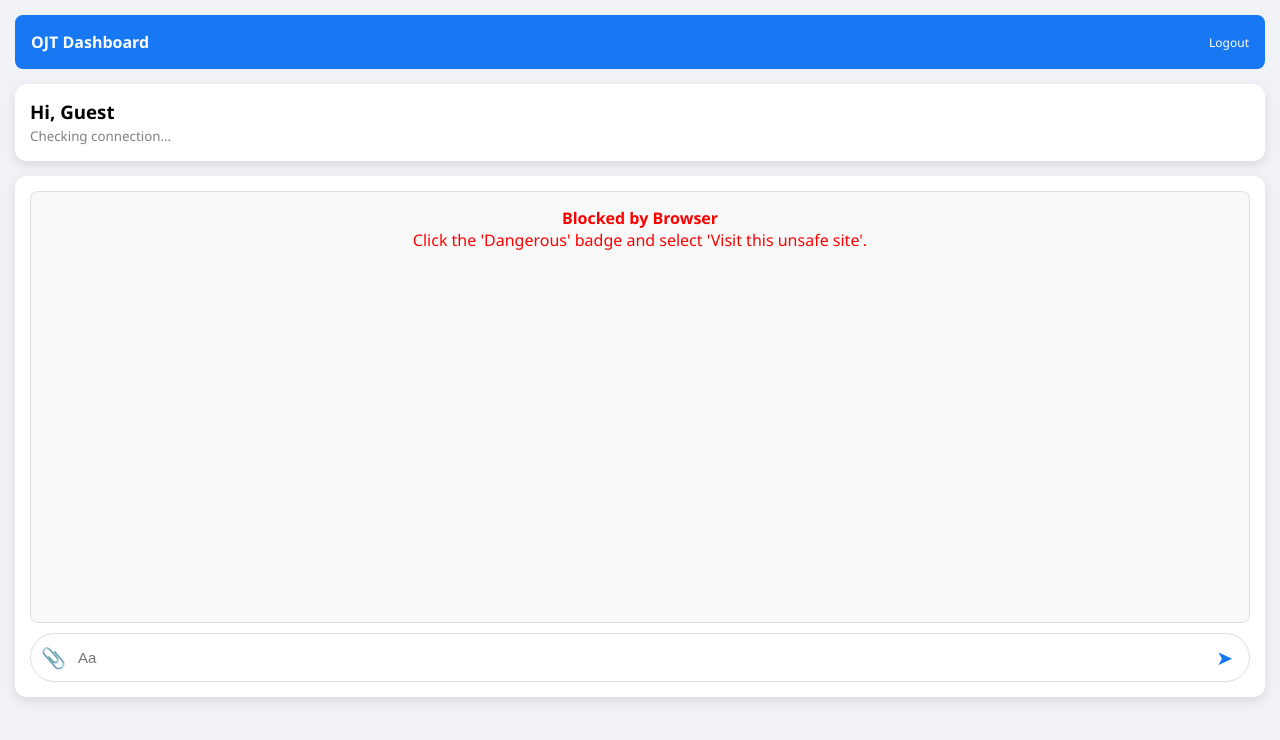
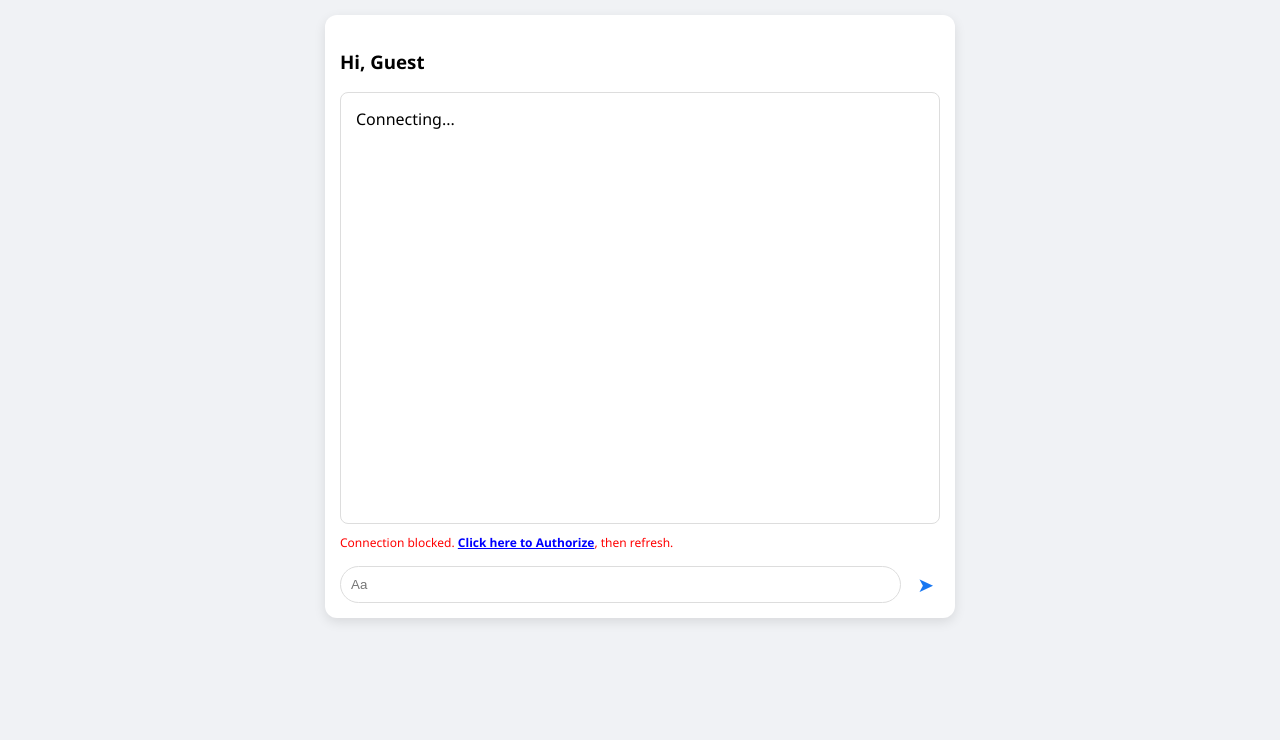
Before and after one commit to Slippy0/my-secure-login, a plain HTML site: page home.html in a window 1280 px wide. Drawn offline with Linux system fonts and the light colour scheme; no server answers.

Commit message:
Update home.html

```diff
--- a/home.html
+++ b/home.html
@@ -6,30 +6,26 @@
     <title>OJT Dashboard</title>
     <style>
         :root { --primary: #1877f2; --bg: #f0f2f5; }
-        body { font-family: 'Segoe UI', Tahoma, Geneva, Verdana, sans-serif; background: var(--bg); margin: 0; padding: 15px; }
-        nav { background: var(--primary); color: white; padding: 1rem; display: flex; justify-content: space-between; align-items: center; border-radius: 8px; margin-bottom: 15px; }
-        .card { background: white; padding: 15px; border-radius: 12px; box-shadow: 0 4px 12px rgba(0,0,0,0.1); margin-bottom: 15px; }
-        #chat-window { height: 400px; overflow-y: auto; display: flex; flex-direction: column; gap: 10px; padding: 15px; border: 1px solid #dddfe2; border-radius: 8px; background: #f9f9f9; }
-        .msg { padding: 10px 14px; border-radius: 18px; max-width: 80%; font-size: 14px; word-wrap: break-word; background: #e4e6eb; }
+        body { font-family: 'Segoe UI', sans-serif; background: var(--bg); margin: 0; padding: 15px; }
+        .card { background: white; padding: 15px; border-radius: 12px; box-shadow: 0 4px 12px rgba(0,0,0,0.1); max-width: 600px; margin: auto; }
+        #chat-window { height: 400px; overflow-y: auto; display: flex; flex-direction: column; gap: 10px; padding: 15px; border: 1px solid #ddd; border-radius: 8px; background: #fff; text-align: left; }
+        .msg { padding: 10px 14px; border-radius: 18px; max-width: 80%; font-size: 14px; background: #e4e6eb; }
         .my-msg { background: var(--primary); color: white; align-self: flex-end; }
-        .chat-img { max-width: 100%; border-radius: 10px; margin-top: 5px; cursor: pointer; display: block; border: 1px solid #ddd; }
-        .input-area { display: flex; gap: 10px; padding: 10px; background: white; border-radius: 25px; border: 1px solid #ddd; align-items: center; margin-top: 10px; }
-        #chat-input { flex: 1; border: none; outline: none; font-size: 15px; background: transparent; }
-        .btn { cursor: pointer; border: none; background: none; font-size: 20px; color: var(--primary); }
+        .chat-img { max-width: 100%; border-radius: 10px; margin-top: 5px; cursor: pointer; }
+        .input-area { display: flex; gap: 10px; margin-top: 15px; }
+        #chat-input { flex: 1; padding: 10px; border-radius: 20px; border: 1px solid #ddd; outline: none; }
     </style>
 </head>
 <body>
-    <nav><strong>OJT Dashboard</strong> <a href="index.html" onclick="localStorage.clear()" style="color:white; text-decoration:none; font-size:12px;">Logout</a></nav>
     <div class="card">
-        <h3 style="margin:0;">Hi, <span id="user-name">...</span></h3>
-        <small id="status" style="color:gray;">Checking connection...</small>
-    </div>
-    <div class="card">
-        <div id="chat-window">Loading Chat...</div>
+        <h3>Hi, <span id="user-name">...</span></h3>
+        <div id="chat-window">Connecting...</div>
+        <div id="auth-check" style="display:none; margin-top:10px; color:red; font-size:12px;">
+            Connection blocked. <a id="script-link" href="#" target="_blank" style="color:blue; font-weight:bold;">Click here to Authorize</a>, then refresh.
+        </div>
         <div class="input-area">
-            <label class="btn">📎<input type="file" id="fileIn" style="display:none;" onchange="uploadFile(this)" accept="image/*"></label>
             <input type="text" id="chat-input" placeholder="Aa" onkeypress="if(event.key==='Enter') sendMsg()">
-            <button class="btn" onclick="sendMsg()">➤</button>
+            <button onclick="sendMsg()" style="border:none; background:none; color:var(--primary); font-size:20px; cursor:pointer;">➤</button>
         </div>
     </div>
 
@@ -37,60 +33,34 @@
         const scriptURL = "PASTE_YOUR_NEW_URL_HERE";
         const myName = localStorage.getItem("username") || "Guest";
         document.getElementById('user-name').innerText = myName;
+        document.getElementById('script-link').href = scriptURL;
 
-        async function updateChat() {
+        async function update() {
             try {
-                const [mRes, uRes] = await Promise.all([
-                    fetch(`${scriptURL}?action=getMessages`),
-                    fetch(`${scriptURL}?action=getOnlineUsers`)
-                ]);
-                const msgs = await mRes.json();
-                const users = await uRes.json();
-
-                document.getElementById('status').innerText = "● Online: " + users.join(', ');
-                document.getElementById('status').style.color = "#42b72a";
-
-                const chatBox = document.getElementById('chat-window');
-                chatBox.innerHTML = msgs.map(m => {
+                const res = await fetch(`${scriptURL}?action=getMessages`);
+                const msgs = await res.json();
+                document.getElementById('auth-check').style.display = "none";
+                const box = document.getElementById('chat-window');
+                box.innerHTML = msgs.map(m => {
                     const isMe = m.user === myName;
                     let content = m.text;
-                    if (m.text.includes("google.com")) {
-                        content = `<img src="${m.text}" class="chat-img" onclick="window.open('${m.text}')">`;
-                    }
-                    return `<div style="display:flex; flex-direction:column; ${isMe?'align-items:flex-end':''}">
-                        <small style="font-size:10px; color:gray; margin:0 5px;">${m.user}</small>
-                        <div class="msg ${isMe?'my-msg':''}">${content}</div>
-                    </div>`;
+                    if (m.text.includes("google.com")) content = `<img src="${m.text}" class="chat-img" onclick="window.open('${m.text}')">`;
+                    return `<div class="msg ${isMe?'my-msg':''}">${content}</div>`;
                 }).join('');
-                chatBox.scrollTop = chatBox.scrollHeight;
-            } catch(e) {
-                document.getElementById('chat-window').innerHTML = "<div style='color:red; text-align:center;'><b>Blocked by Browser</b><br>Click the 'Dangerous' badge and select 'Visit this unsafe site'.</div>";
-            }
+                box.scrollTop = box.scrollHeight;
+            } catch(e) { document.getElementById('auth-check').style.display = "block"; }
         }
 
         async function sendMsg() {
             const input = document.getElementById('chat-input');
-            if(!input.value.trim()) return;
-            const text = input.value;
+            if(!input.value) return;
+            await fetch(`${scriptURL}?action=sendMessage&username=${encodeURIComponent(myName)}&text=${encodeURIComponent(input.value)}`, {mode:'no-cors'});
             input.value = "";
-            await fetch(`${scriptURL}?action=sendMessage&username=${encodeURIComponent(myName)}&text=${encodeURIComponent(text)}`, {mode:'no-cors'});
-            setTimeout(updateChat, 1000);
+            setTimeout(update, 1000);
         }
 
-        async function uploadFile(input) {
-            const file = input.files[0];
-            if (!file) return;
-            const reader = new FileReader();
-            reader.onload = async () => {
-                const payload = { action: 'uploadFile', username: myName, fileName: file.name, mimeType: file.type, fileData: reader.result.split(',')[1] };
-                await fetch(scriptURL, { method: 'POST', body: JSON.stringify(payload), mode: 'no-cors' });
-                setTimeout(updateChat, 2000);
-            };
-            reader.readAsDataURL(file);
-        }
-
-        setInterval(updateChat, 5000);
-        updateChat();
+        setInterval(update, 5000);
+        update();
     </script>
 </body>
 </html>
```
